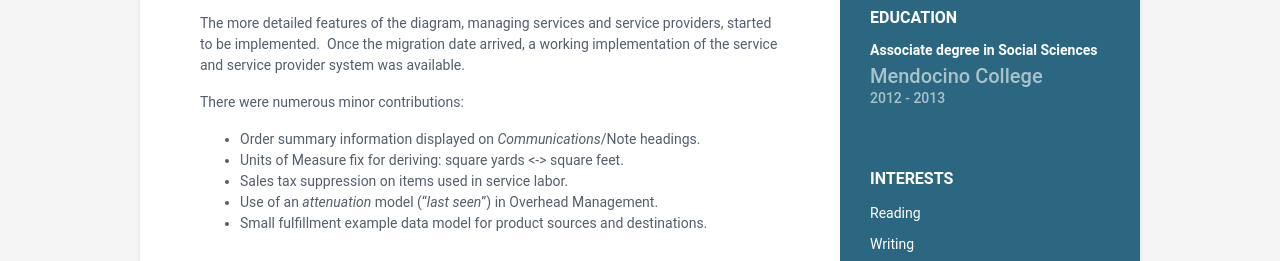
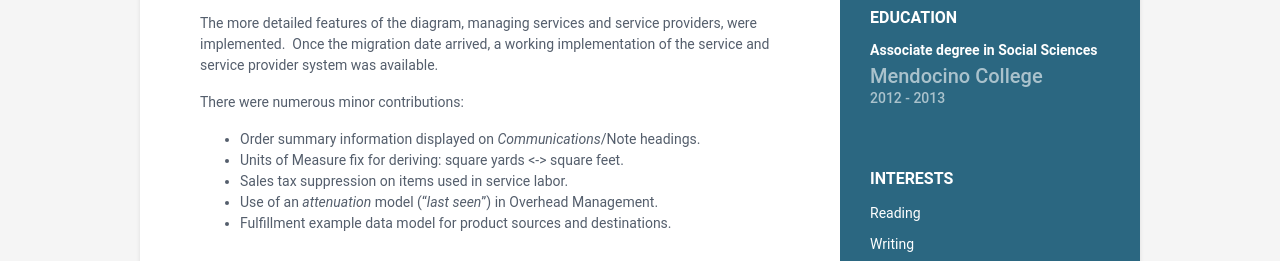
Before and after one commit to showards/showards.github.io, a plain HTML site: page resume/index.html in a window 1280 px wide. Shown: the part 536-797 px from the top of the page. Drawn offline with nearby package versions, Linux system fonts and the light colour scheme.

Commit message:
- small wording changes

```diff
--- a/resume/index.html
+++ b/resume/index.html
@@ -278,7 +278,7 @@
     <div class="details">
       <p>As a sales specialist, it was my responsibility to report inconsistencies and help fix underlying issues.  I felt it important, ahead of the ESVS to OrderUp migration, to use my experience to provide a detailed diagram.  The relational diagram outlined many of the features to keep sales and customer order specialists operational post-migration.</p>
 
-<p>The more detailed features of the diagram, managing services and service providers, started to be implemented.  Once the migration date arrived, a working implementation of the service and service provider system was available.</p>
+<p>The more detailed features of the diagram, managing services and service providers, were implemented.  Once the migration date arrived, a working implementation of the service and service provider system was available.</p>
 
 <p>There were numerous minor contributions:</p>
 <ul>
@@ -286,7 +286,7 @@
   <li>Units of Measure fix for deriving: square yards &lt;-&gt; square feet.</li>
   <li>Sales tax suppression on items used in service labor.</li>
   <li>Use of an <em>attenuation</em> model (“<em>last seen</em>”) in Overhead Management.</li>
-  <li>Small fulfillment example data model for product sources and destinations.</li>
+  <li>Fulfillment example data model for product sources and destinations.</li>
 </ul>
 
     </div><!--//details-->
@@ -309,7 +309,7 @@
 
 
     <div class="details">
-      <p>The project started in Sacramento, California and sought to fix a multifaceted marketing issue – the symbiotic relationships between farms, farmer’s markets, and restaurants.  The project was <a href="https://en.wikipedia.org/wiki/Supply_chain_management">supply chain management</a> adjacent, whereby market coordinators organized the bulk purchase and delivery of produce from farms to restaurants.  The experience translated directly to The Home Depot: a farmer’s market (retailer), a farm (market vendor), and a restaurant (service provider/customer); similar results prevailed.</p>
+      <p>The project started in Sacramento, California and sought to fix a multifaceted marketing issue – the symbiotic relationships between farms, farmer’s markets, and restaurants.  The project was <a href="https://en.wikipedia.org/wiki/Supply_chain_management">supply chain management</a> adjacent, whereby market coordinators organized the bulk purchase and delivery of produce from farms to restaurants.  The experience translated directly to The Home Depot: a farmer’s market (retailer), a farm (vendor), and a restaurant (service provider/customer); similar results prevailed.</p>
 
 <p>An online <em>notebook</em> (audience terminology) was also engineered for the collaboration of farmer’s markets and farms to catalog <em>purchaseable</em> <a href="https://en.wikipedia.org/wiki/Produce">produce</a> inventory.  The notebook reduced the amount of phone contacts by 25%, and reduced inventory-check foot traffic (in some farms) by 75% or more.</p>
 
```
